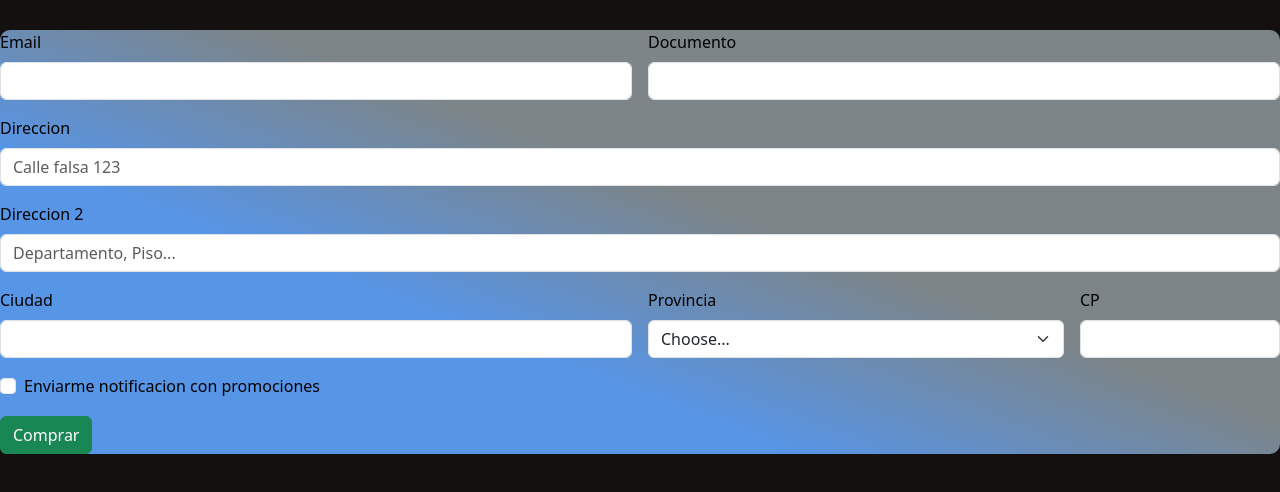
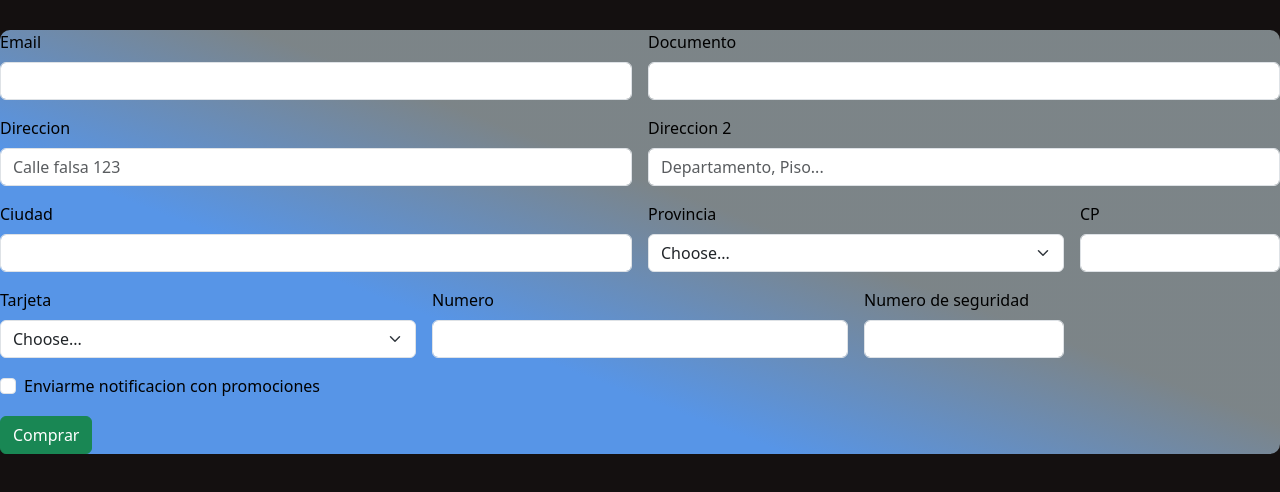
Before and after one commit to Ylfalian/CodoFinal, a plain HTML site: page compra.html in a window 1280 px wide. Drawn offline with nearby package versions, Linux system fonts and the light colour scheme.

Commit message:
form compra act

```diff
--- a/compra.html
+++ b/compra.html
@@ -19,11 +19,11 @@
               <label for="inputDni4" class="form-label">Documento</label>
               <input type="dni" class="form-control" id="inputdni">
             </div>
-            <div class="col-12">
+            <div class="col-6">
               <label for="inputAddress" class="form-label">Direccion</label>
               <input type="text" class="form-control" id="inputAddress" placeholder="Calle falsa 123">
             </div>
-            <div class="col-12">
+            <div class="col-6">
               <label for="inputAddress2" class="form-label">Direccion 2</label>
               <input type="text" class="form-control" id="inputAddress2" placeholder="Departamento, Piso...">
             </div>
@@ -42,6 +42,22 @@
               <label for="inputZip" class="form-label">CP</label>
               <input type="text" class="form-control" id="inputZip">
             </div>
+            <div class="col-md-4">
+              <label for="inputTarjeta" class="form-label">Tarjeta</label>
+              <select id="inputTarjeta" class="form-select">
+                <option selected>Choose...</option>
+                <option>MasterCard</option>
+                <option>Visa</option>
+              </select>
+            </div>
+            <div class="col-md-4">
+              <label for="inputnumero" class="form-label">Numero</label>
+              <input type="text" class="form-control" id="inputnumero">
+            </div>
+            <div class="col-md-2">
+              <label for="inputseguridad" class="form-label">Numero de seguridad</label>
+              <input type="text" class="form-control" id="inputseguridad">
+            </div>
             <div class="col-12">
               <div class="form-check">
                 <input class="form-check-input" type="checkbox" id="gridCheck">
```
